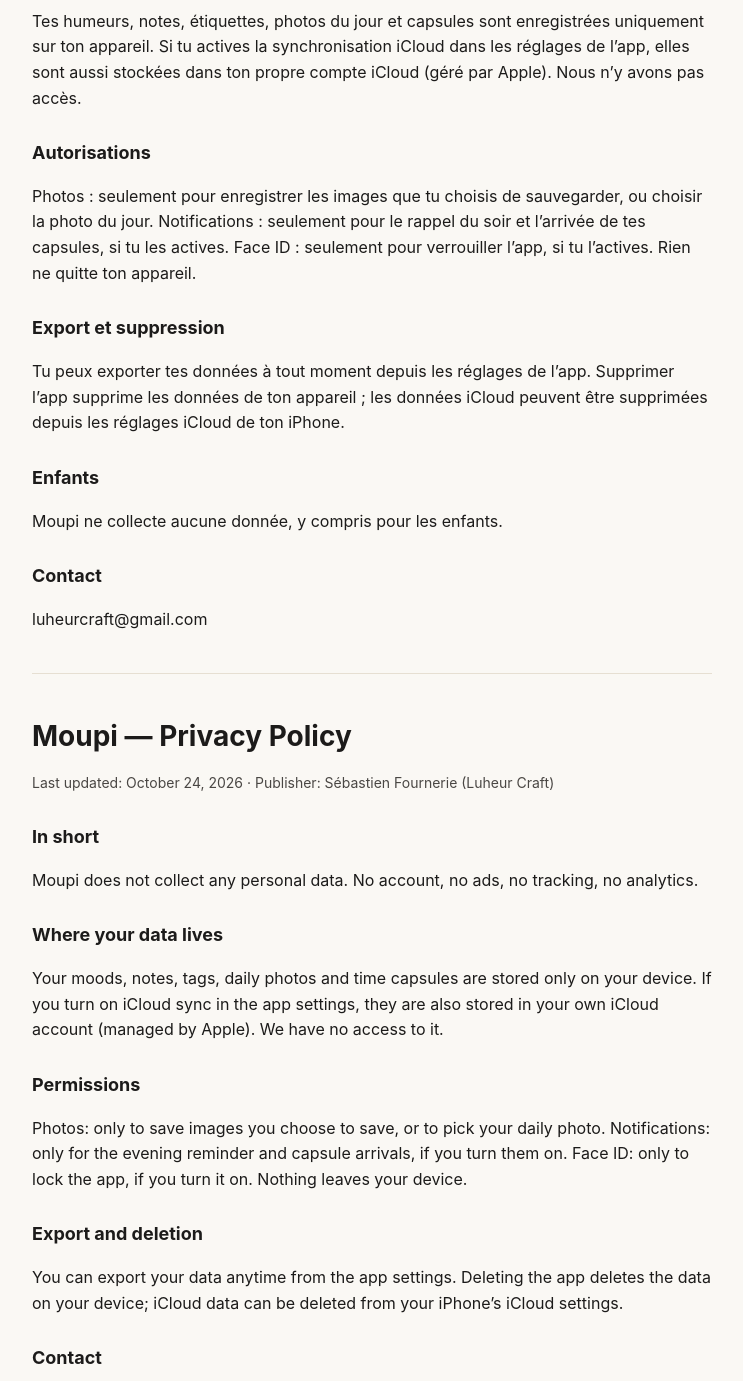
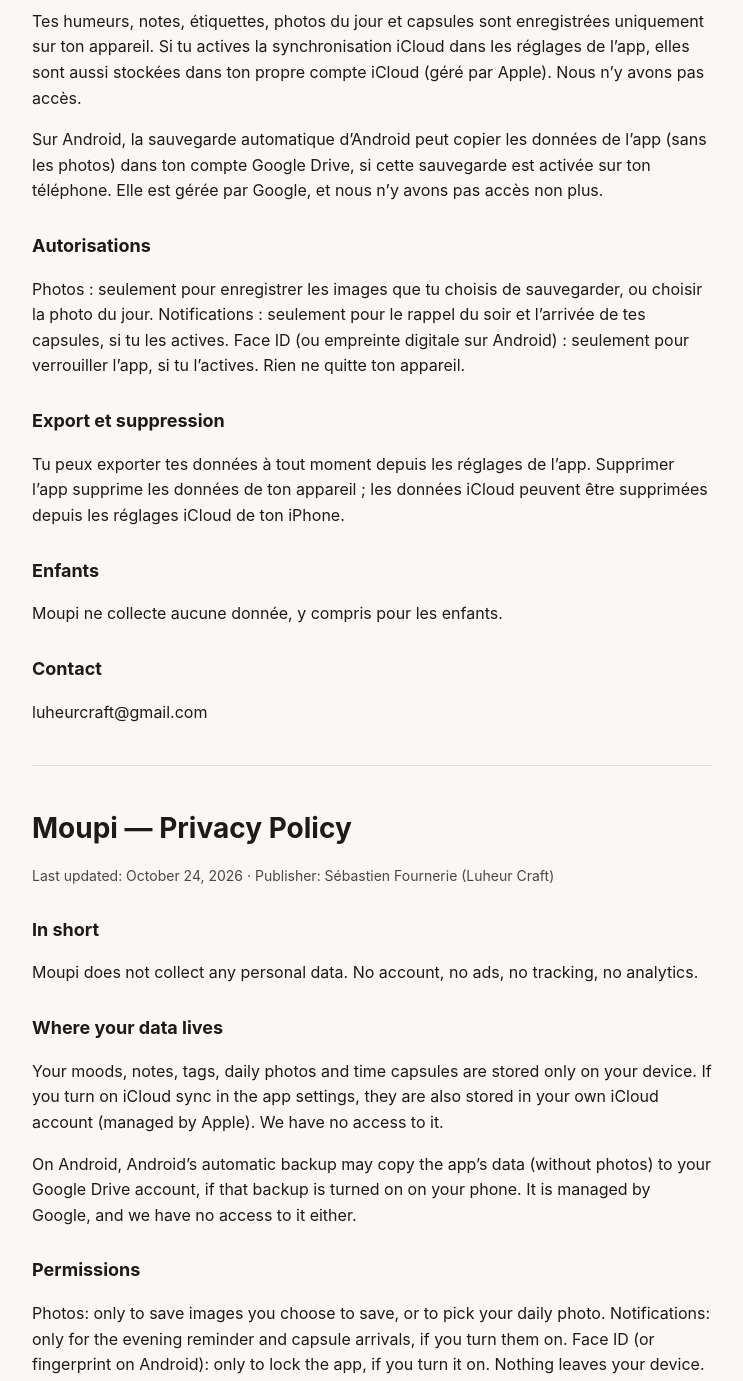
Before and after one commit to bnyhop/moupi-privacy, a plain HTML site: page index.html in a window 1280 px wide. Shown: the part 320-1701 px from the top of the page, without its empty margins (268-1011 px from the left). Drawn offline with Linux system fonts and the light colour scheme.

Commit message:
Add files via upload

```diff
--- a/index.html
+++ b/index.html
@@ -19,9 +19,10 @@
 
 <h2>Où sont tes données</h2>
 <p>Tes humeurs, notes, étiquettes, photos du jour et capsules sont enregistrées uniquement sur ton appareil. Si tu actives la synchronisation iCloud dans les réglages de l’app, elles sont aussi stockées dans ton propre compte iCloud (géré par Apple). Nous n’y avons pas accès.</p>
+<p>Sur Android, la sauvegarde automatique d’Android peut copier les données de l’app (sans les photos) dans ton compte Google Drive, si cette sauvegarde est activée sur ton téléphone. Elle est gérée par Google, et nous n’y avons pas accès non plus.</p>
 
 <h2>Autorisations</h2>
-<p>Photos : seulement pour enregistrer les images que tu choisis de sauvegarder, ou choisir la photo du jour. Notifications : seulement pour le rappel du soir et l’arrivée de tes capsules, si tu les actives. Face ID : seulement pour verrouiller l’app, si tu l’actives. Rien ne quitte ton appareil.</p>
+<p>Photos : seulement pour enregistrer les images que tu choisis de sauvegarder, ou choisir la photo du jour. Notifications : seulement pour le rappel du soir et l’arrivée de tes capsules, si tu les actives. Face ID (ou empreinte digitale sur Android) : seulement pour verrouiller l’app, si tu l’actives. Rien ne quitte ton appareil.</p>
 
 <h2>Export et suppression</h2>
 <p>Tu peux exporter tes données à tout moment depuis les réglages de l’app. Supprimer l’app supprime les données de ton appareil ; les données iCloud peuvent être supprimées depuis les réglages iCloud de ton iPhone.</p>
@@ -40,8 +41,9 @@
 <p>Moupi does not collect any personal data. No account, no ads, no tracking, no analytics.</p>
 <h2>Where your data lives</h2>
 <p>Your moods, notes, tags, daily photos and time capsules are stored only on your device. If you turn on iCloud sync in the app settings, they are also stored in your own iCloud account (managed by Apple). We have no access to it.</p>
+<p>On Android, Android’s automatic backup may copy the app’s data (without photos) to your Google Drive account, if that backup is turned on on your phone. It is managed by Google, and we have no access to it either.</p>
 <h2>Permissions</h2>
-<p>Photos: only to save images you choose to save, or to pick your daily photo. Notifications: only for the evening reminder and capsule arrivals, if you turn them on. Face ID: only to lock the app, if you turn it on. Nothing leaves your device.</p>
+<p>Photos: only to save images you choose to save, or to pick your daily photo. Notifications: only for the evening reminder and capsule arrivals, if you turn them on. Face ID (or fingerprint on Android): only to lock the app, if you turn it on. Nothing leaves your device.</p>
 <h2>Export and deletion</h2>
 <p>You can export your data anytime from the app settings. Deleting the app deletes the data on your device; iCloud data can be deleted from your iPhone’s iCloud settings.</p>
 <h2>Contact</h2>
```
